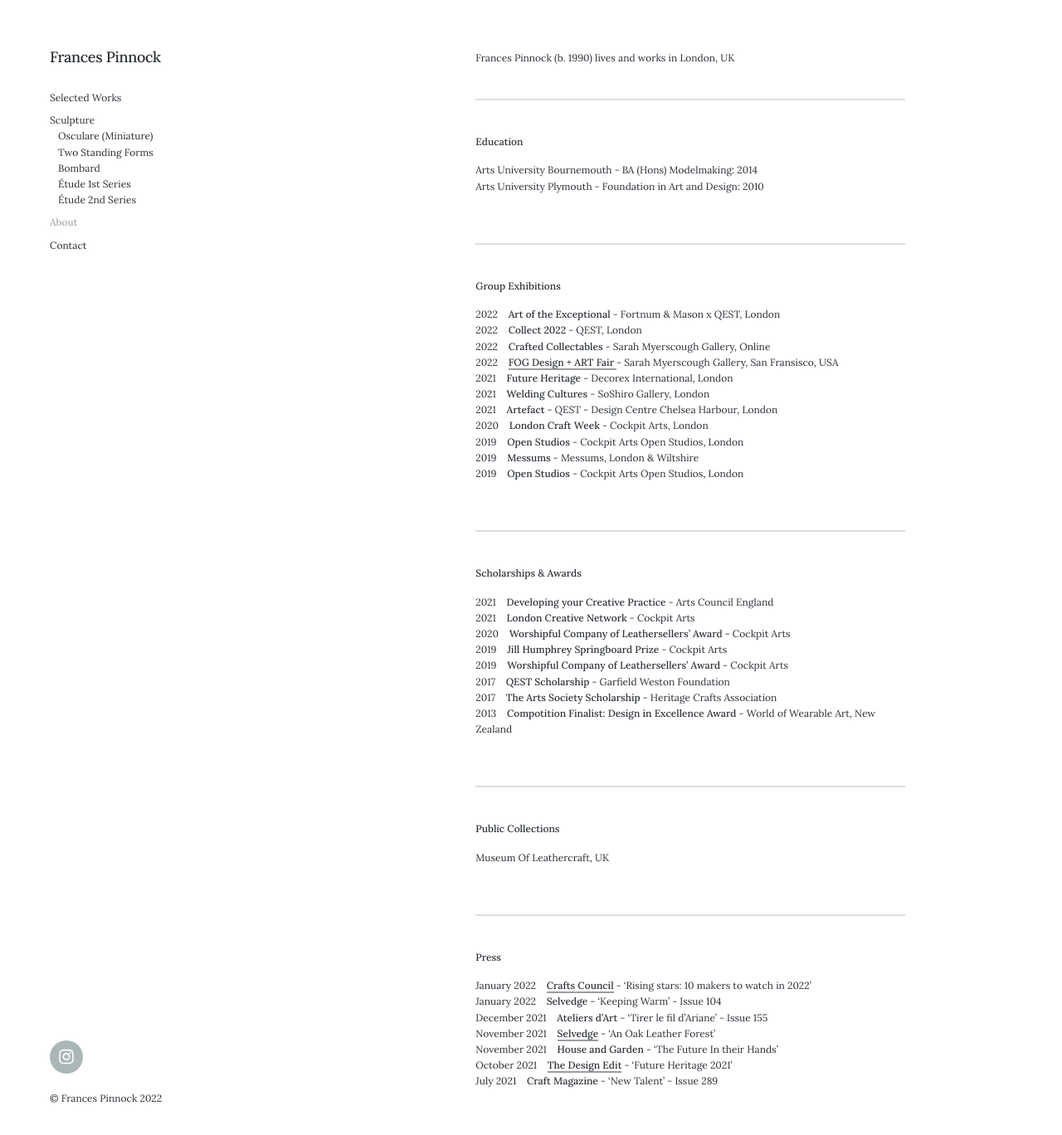
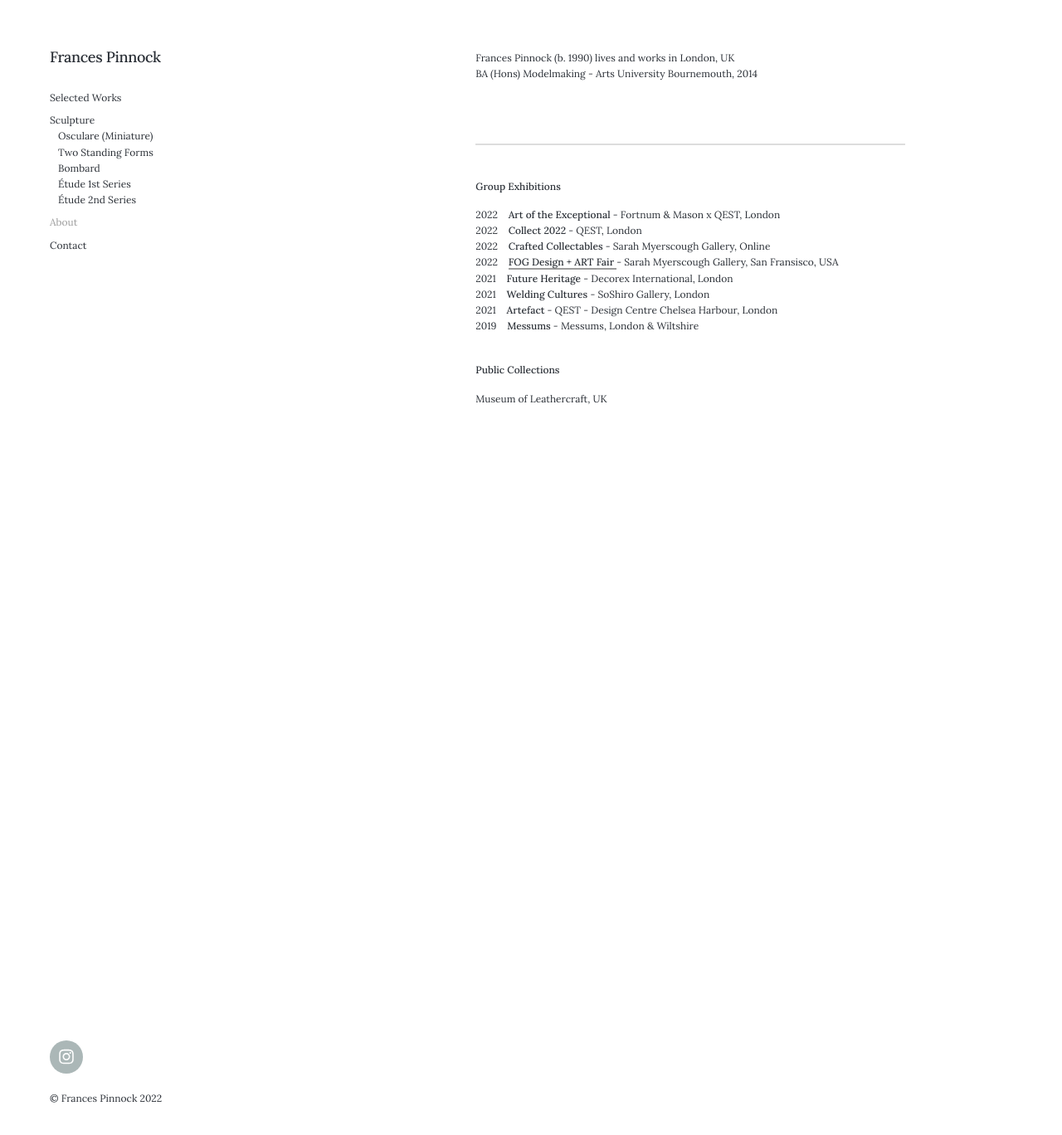
Before and after one commit to francespinnock/francespinnock.github.io, a Jekyll site: the page built from _pages/about.md, in a window 1280 px wide and 1373 px high. Shown: the top 1368 px of the window at 83% size. Built offline with Jekyll 4.4.1, drawn with Linux system fonts in a browser that asks for light colours; nearby versions of some CDN libraries.

Commit message:
Update about.md

```diff
--- a/_pages/about.md
+++ b/_pages/about.md
@@ -4,13 +4,8 @@ subtitle:
 description: About Frances Pinnock
 ---
 Frances Pinnock (b. 1990) lives and works in London, UK
-<br />
-<hr />
+BA (Hons) Modelmaking - Arts University Bournemouth, 2014
 
-**Education**
-
-Arts University Bournemouth - BA (Hons) Modelmaking: 2014
-Arts University Plymouth - Foundation in Art and Design: 2010
 <br />
 <hr />
 
@@ -23,38 +18,9 @@ Arts University Plymouth - Foundation in Art and Design: 2010
 2021&nbsp;&nbsp;&nbsp; **Future Heritage** - Decorex International, London
 2021&nbsp;&nbsp;&nbsp; **Welding Cultures** - SoShiro Gallery, London
 2021&nbsp;&nbsp;&nbsp; **Artefact** - QEST - Design Centre Chelsea Harbour, London
-2020&nbsp;&nbsp;&nbsp; **London Craft Week** - Cockpit Arts, London
-2019&nbsp;&nbsp;&nbsp; **Open Studios** - Cockpit Arts Open Studios, London
 2019&nbsp;&nbsp;&nbsp; **Messums** - Messums, London & Wiltshire
-2019&nbsp;&nbsp;&nbsp; **Open Studios** - Cockpit Arts Open Studios, London
 <br />
-<hr />
-
-**Scholarships & Awards**
-
-2021&nbsp;&nbsp;&nbsp; **Developing your Creative Practice** - Arts Council England
-2021&nbsp;&nbsp;&nbsp; **London Creative Network** - Cockpit Arts
-2020&nbsp;&nbsp;&nbsp; **Worshipful Company of Leathersellers’ Award** - Cockpit Arts
-2019&nbsp;&nbsp;&nbsp; **Jill Humphrey Springboard Prize** - Cockpit Arts
-2019&nbsp;&nbsp;&nbsp; **Worshipful Company of Leathersellers’ Award** - Cockpit Arts
-2017&nbsp;&nbsp;&nbsp; **QEST Scholarship** - Garfield Weston Foundation
-2017&nbsp;&nbsp;&nbsp; **The Arts Society Scholarship** - Heritage Crafts Association
-2013&nbsp;&nbsp;&nbsp; **Compotition Finalist: Design in Excellence Award** - World of Wearable Art, New Zealand
-<br />
-<hr />
 
 **Public Collections**
 
-Museum Of Leathercraft, UK
-<br />
-<hr />
-
-**Press**
-
-January 2022&nbsp;&nbsp;&nbsp; **[Crafts Council](https://www.craftscouncil.org.uk/stories/top-10-makers-for-2022)** - 'Rising stars: 10 makers to watch in 2022'
-January 2022&nbsp;&nbsp;&nbsp; **Selvedge** - 'Keeping Warm' - Issue 104
-December 2021&nbsp;&nbsp;&nbsp; **Ateliers d'Art** - 'Tirer le fil d'Ariane' - Issue 155
-November 2021&nbsp;&nbsp;&nbsp; **[Selvedge](https://www.selvedge.org/blogs/selvedge/an-oak-leather-forest/)** - 'An Oak Leather Forest'
-November 2021&nbsp;&nbsp;&nbsp; **House and Garden** - 'The Future In their Hands'
-October 2021&nbsp;&nbsp;&nbsp; **[The Design Edit](https://thedesignedit.com/future-heritage-2021/)** - 'Future Heritage 2021'
-July 2021&nbsp;&nbsp;&nbsp; **Craft Magazine** - 'New Talent' - Issue 289
+Museum of Leathercraft, UK
```
